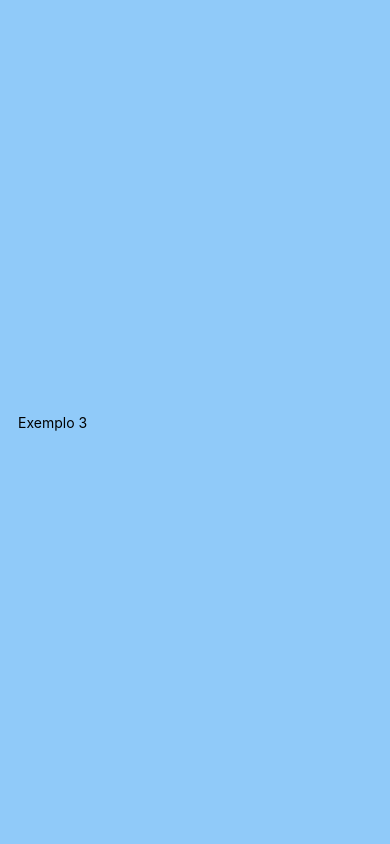
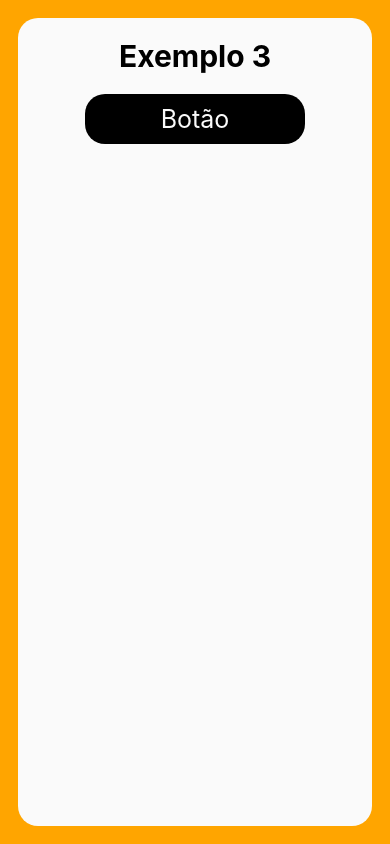
Before and after one commit to FelpaGava/Mobile_React-Native, a React Native app: screen / in a window 390 px wide. Built offline with nearby package versions, Linux system fonts and the light colour scheme.

Commit message:
Continuação / Botão
Adicionamos um botão que chama um alert.

```diff
--- a/App.js
+++ b/App.js
@@ -18,8 +18,8 @@ const styles = StyleSheet.create({
   container: {
     flex: 1,
     padding: 18,
-    backgroundColor: '#90CAF9',
-    // alignItems: 'center',
+    backgroundColor: 'orange',
+    alignItems: 'center',
     justifyContent: 'center',
 
   },
--- a/src/exemp_3/index.js
+++ b/src/exemp_3/index.js
@@ -1,11 +1,20 @@
-import {View, Text, Pressable } from "react-native";
+import {View, Text, TouchableOpacity } from "react-native";
 
 import styles from './styles';
 
 export default function Exemplo_3 () {
+
+    function mensagem (){
+        alert('Aula de React-Native');
+    }
+
+
     return(
-        <View>
-            <Text>Exemplo 3</Text>
+        <View  style={styles.container}>
+            <Text style={styles.titulo}>Exemplo 3</Text>
+            <TouchableOpacity style={styles.botao} onPress={() => mensagem()}>
+                <Text style={styles.txtBotao}>Botão</Text>
+            </TouchableOpacity>
         </View>
     );
 }
--- a/src/exemp_3/styles.js
+++ b/src/exemp_3/styles.js
@@ -0,0 +1,34 @@
+import { StyleSheet } from "react-native";
+
+const styles = StyleSheet.create({
+    container:{
+        flex: 1,
+        textAlign: 'center',
+        backgroundColor: '#fafafa',
+        width: "100%",
+        borderRadius: 20,
+        alignItems: 'center',
+        padding: 20,
+    },
+    titulo: {
+        fontSize: 30,
+        fontWeight: 'bold',
+    },
+    botao: {
+        width: '70%',
+        // borderWidth: 3,
+        borderRadius: 20,
+        padding: 10,
+        margin: 20,
+        backgroundColor: '#000',
+        alignItems: 'center',
+        justifyContent: 'center',
+    },
+    txtBotao: {
+        fontSize: 25,
+        color: '#fafafa',
+    },
+
+});
+
+export default styles;
```
